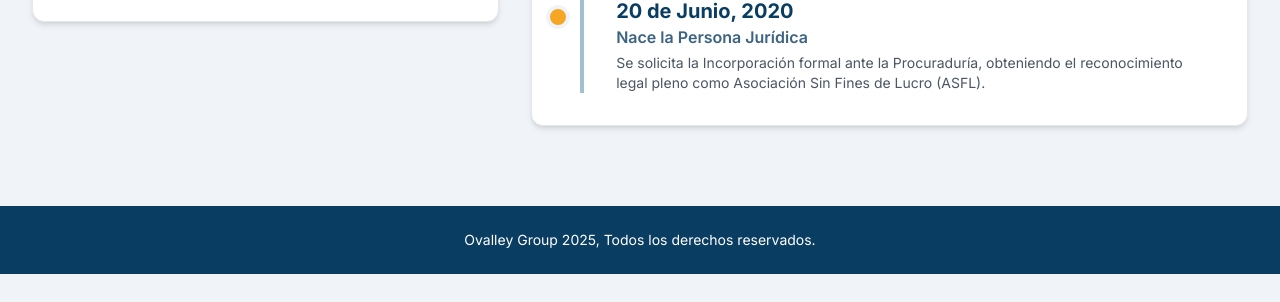
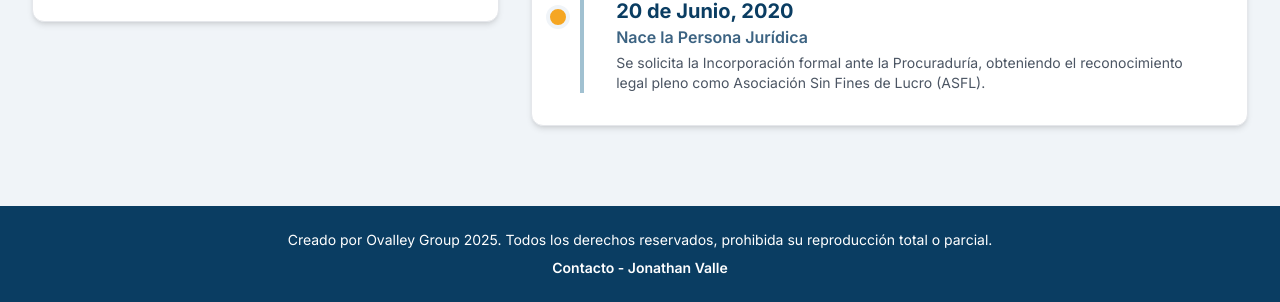
Before and after one commit to jovalleyz/estatutoscaii, a plain HTML site: page index.html in a window 1280 px wide. Shown: the part 791-1093 px from the top of the page. Before the commit the page ends 1065 px from the top, so only its background shows below. Drawn offline with nearby package versions, Linux system fonts and the light colour scheme.

Commit message:
Update index.html

```diff
--- a/index.html
+++ b/index.html
@@ -4,6 +4,14 @@
     <meta charset="UTF-8">
     <meta name="viewport" content="width=device-width, initial-scale=1.0">
     <title>Explorador Interactivo de Estatutos | Junta de Vecinos Colinas del Arroyo II</title>
+
+    <!-- Metadatos para compartir en redes sociales (Open Graph) -->
+    <meta property="og:title" content="Explorador Interactivo de Estatutos | Colinas del Arroyo II">
+    <meta property="og:description" content="Una aplicación web para explorar y entender de forma clara y visual los estatutos de la Junta de Vecinos Colinas del Arroyo II.">
+    <meta property="og:type" content="website">
+    <meta property="og:image" content="https://placehold.co/1200x630/0A3D62/FFFFFF?text=Estatutos+J.V.+Colinas+del+Arroyo+II">
+    <meta property="og:url" content="">
+
     <script src="https://cdn.tailwindcss.com"></script>
     <script src="https://cdn.jsdelivr.net/npm/chart.js"></script>
     <link rel="preconnect" href="https://fonts.googleapis.com">
@@ -296,7 +304,8 @@
     </div>
 
     <footer class="text-center p-6 mt-12 bg-deep-blue text-white text-sm">
-        <p>Ovalley Group 2025, Todos los derechos reservados.</p>
+        <p class="mb-2">Creado por Ovalley Group 2025. Todos los derechos reservados, prohibida su reproducción total o parcial.</p>
+        <a href="https://wa.me/18295341802" target="_blank" class="font-semibold hover:underline">Contacto - Jonathan Valle</a>
     </footer>
 
 <script>
```
